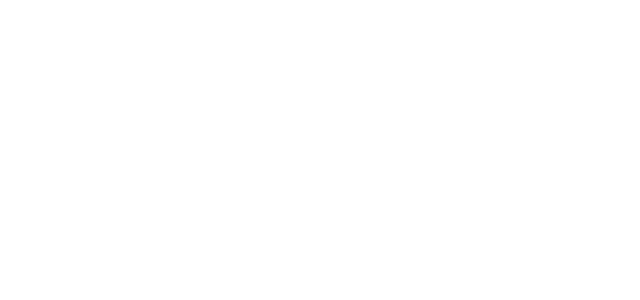
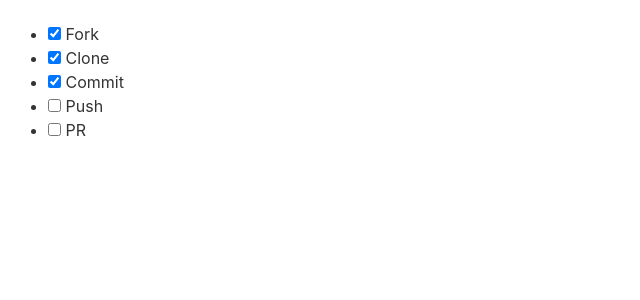
Before and after one commit to gintooooonic/svelte-todo, a Svelte app: page / in a window 1280 px wide. Shown: the top 300 px of the page, without its empty margins (0-640 px from the left). Built offline with nearby package versions, Linux system fonts and the light colour scheme.

Commit message:
Add list items on TodoList

```diff
--- a/src/TodoList.svelte
+++ b/src/TodoList.svelte
@@ -0,0 +1,20 @@
+<ul>
+  {#each items as item}
+    <li>
+      <label>
+        <input type="checkbox" checked={item.done}/>
+        {item.content}
+      </label>
+    </li>
+  {/each}
+</ul>
+
+<script>
+  const items = [
+    { content: 'Fork', date: '2022-04-24', done: true },
+    { content: 'Clone', date: '2022-04-24', done: true },
+    { content: 'Commit', date: '2022-04-25', done: true },
+    { content: 'Push', date: '2022-04-25', done: false },
+    { content: 'PR', date: '2022-04-25', done: false },
+  ]
+</script>
```
